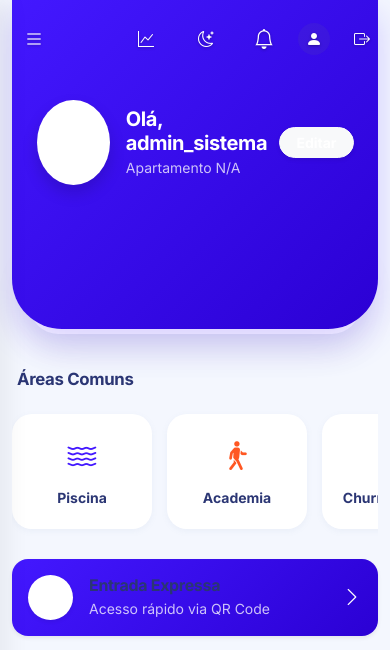
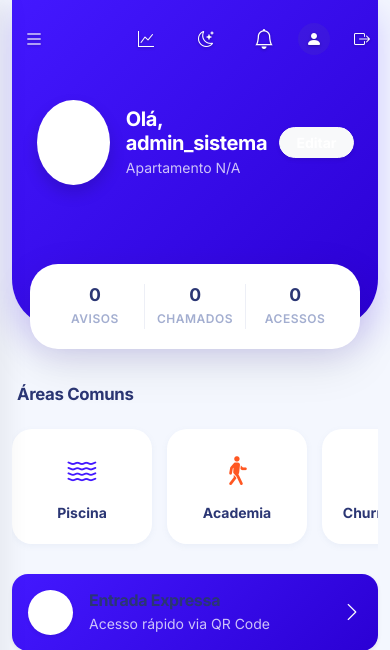
Before and after one commit to italoTT1995/condogest, a Flask app: page / in a window 390 px wide. Shown: the top 650 px of the page. Run offline with Flask 3, Linux system fonts and the light colour scheme; the visitor is signed in with stand-in values (Sample User, id 1); data comes from the database, SQL or seed files in the repository; data that the repository does not hold is empty; some libraries are stand-ins or nearby versions.

Commit message:
Restauracao da Barra de Estatisticas e Contraste do Modo Escuro

```diff
--- a/app/static/css/style.css
+++ b/app/static/css/style.css
@@ -690,11 +690,11 @@
     }
 
     .stats-bar-mobile {
-        background: var(--bg-surface);
+        background: var(--bg-surface) !important;
         border-radius: 28px;
         padding: 20px 15px;
-        margin-top: -80px; /* Floating higher */
-        box-shadow: 0 10px 40px rgba(0,0,0,0.08);
+        margin-top: -65px; /* Adjusted to float perfectly */
+        box-shadow: 0 15px 45px rgba(0,0,0,0.1);
         display: flex;
         justify-content: space-around;
         text-align: center;
@@ -702,10 +702,23 @@
         width: 90%;
         margin-left: auto;
         margin-right: auto;
+        position: relative;
+        z-index: 20; /* Ensure it's above the header and content */
+    }
+
+    .stats-item-mobile h5 {
+        color: var(--text-main) !important;
+        font-weight: 800;
+    }
+
+    .stats-item-mobile small {
+        color: var(--text-muted) !important;
     }
 
     .dashboard-container-mobile {
         padding: 0 20px;
+        position: relative;
+        z-index: 10;
     }
 
     /* SOS Button Fixed */
--- a/app/templates/index.html
+++ b/app/templates/index.html
@@ -33,9 +33,9 @@
     </div>
 
     <!-- Stats Bar Mobile -->
-    <div class="stats-bar-mobile mx-auto">
+    <div class="stats-bar-mobile">
         <div class="stats-item-mobile">
-            <h5>{{ notices|length if notices else 0 }}</h5>
+            <h5>{{ recent_notices|length if recent_notices else 0 }}</h5>
             <small>Avisos</small>
         </div>
         <div class="stats-item-mobile">
```
